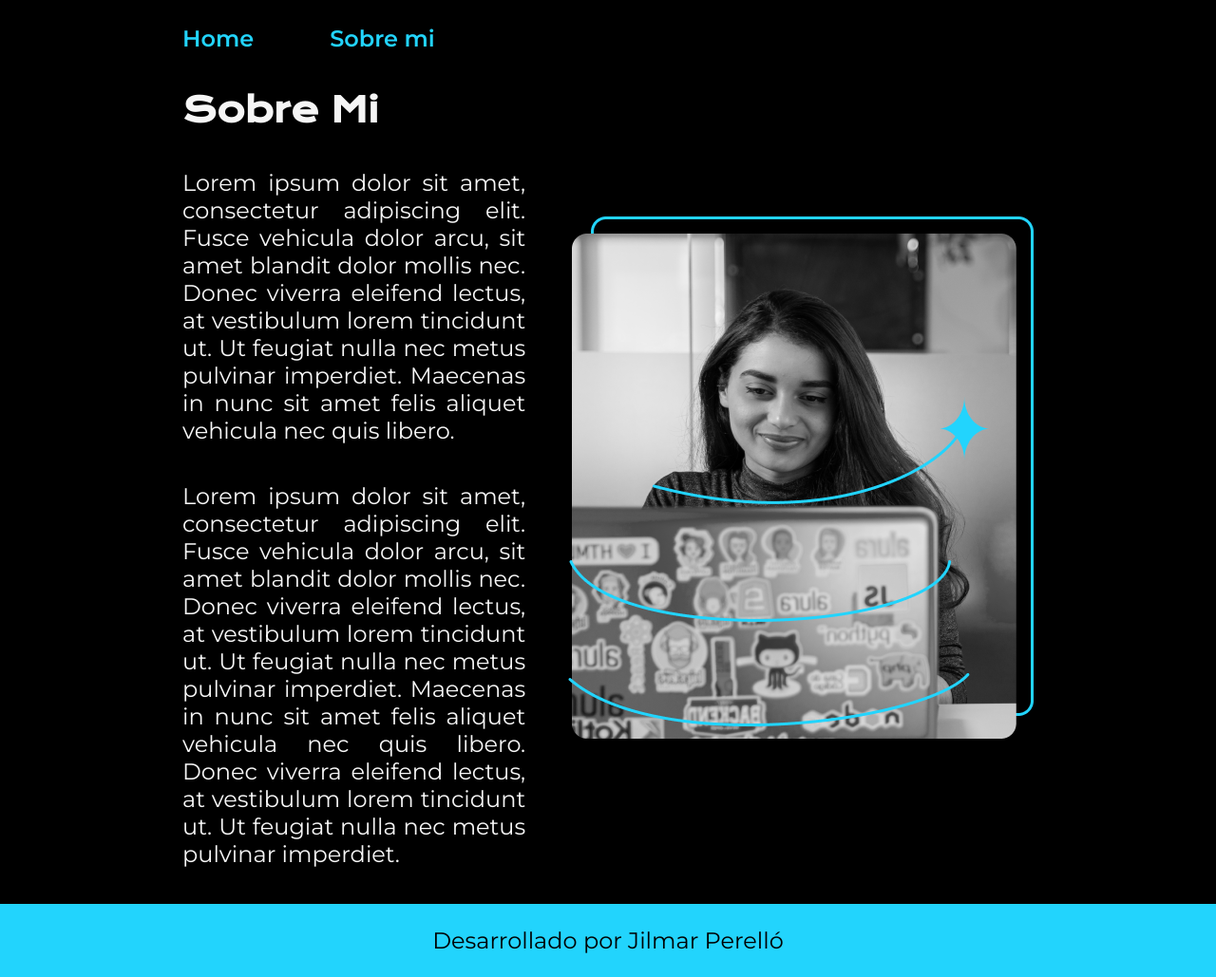
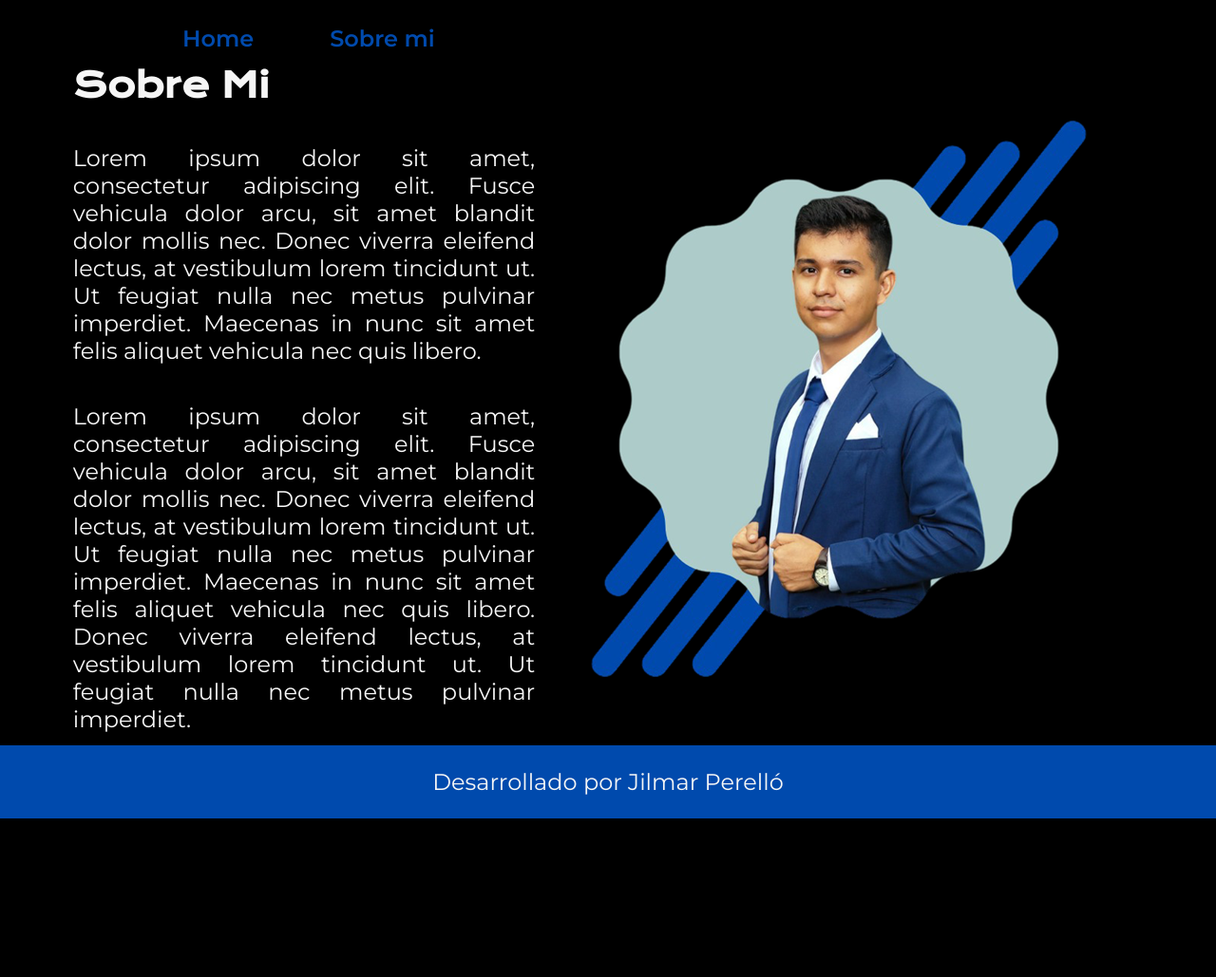
Before and after one commit to Jilmar-Perello/portafolio-prueba, a plain HTML site: page about.html in a window 1280 px wide. Shown: the whole page at 95% size. After the commit the page ends 862 px from the top, so only its background shows below. Drawn offline with nearby package versions, Linux system fonts and the light colour scheme.

Commit message:
cambio de imagen y colores

```diff
--- a/about.html
+++ b/about.html
@@ -35,7 +35,7 @@
           nec metus pulvinar imperdiet.
         </p>
       </section>
-      <img src="./asset/Imagem.png" alt="Foto de Ana García desarrolando un proyecto">
+      <img src="./asset/Professional LinkedIn Profile Picture.png" alt="Foto de Ana García desarrolando un proyecto">
     </main>
 
     <footer>
--- a/styles/style.css
+++ b/styles/style.css
@@ -9,7 +9,7 @@
 :root{
     --color-primario:#000000;
     --color-secundario:#f6f6f6;
-    --color-terciario:#22d4fd;
+    --color-terciario:#004aad;
 
     --fuente-montserrat:'Montserrat', sans-serif;
     --fuente-krona:'Krona One', sans-serif;
@@ -39,13 +39,12 @@ body{
     text-decoration: none;
 }
 
-
 .titulo-destaque {
     color: var(--color-terciario); ;
 }
 
 .presentacion {
-    padding: 3% 15%;
+    padding: 1% 6%;
     display: flex;
     align-items: center;
     justify-content: space-between;
@@ -56,7 +55,6 @@ body{
     display: flex;
     flex-direction: column;
     gap: 40px;
-    padding-right: 5%;
 }
 
 .presentacion__contenido__titulo{
@@ -108,7 +106,7 @@ body{
 footer{
     background-color: var(--color-terciario);
     padding: 24px;
-    color: var(--color-primario);
+    color: var(--color-secundario);
     text-align: center;
     font-family: var(--fuente-montserrat);
     font-size: 24px;
```
Also changed, not shown: index.html (+1 -1 lines), asset/Professional LinkedIn Profile Picture.png (added).
